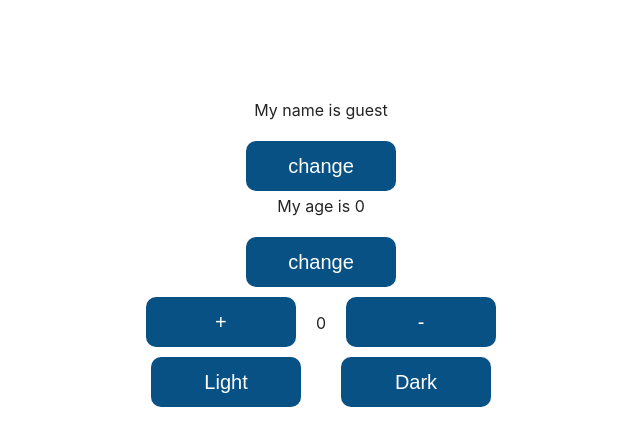
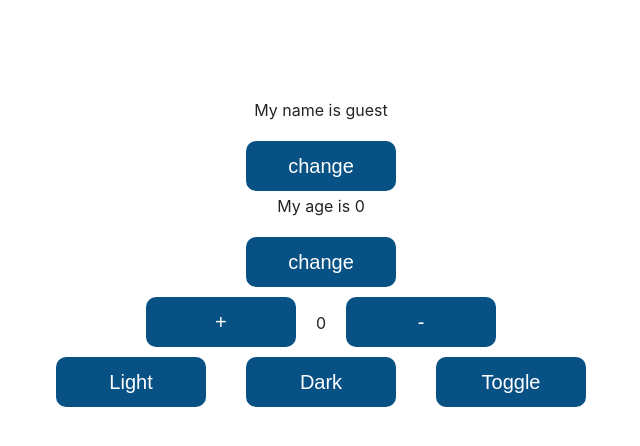
Before and after one commit to Leen-odeh3/react-training-2023, a React (Create React App) app: page / in a window 1280 px wide. Shown: the top 446 px of the page, without its empty margins (319-959 px from the left). Built offline with nearby package versions, Linux system fonts and the light colour scheme.

Commit message:
toggle theme

```diff
--- a/src/component/Usestate/Usestate.jsx
+++ b/src/component/Usestate/Usestate.jsx
@@ -5,7 +5,10 @@ const Usestate = () => {
   const [age, setage] = useState(0);
   const [count, setcount] = useState(0);
 
-const [theme ,settheme]=useState("light");
+  const [theme, settheme] = useState("light");
+
+  const color = theme === "dark" ? "light" : "dark";
+
   return (
     <div className={`app ${theme}`}>
       <p> My name is {name}</p>
@@ -18,8 +21,10 @@ const [theme ,settheme]=useState("light");
         <button onClick={() => setcount(count - 1)}> -</button>
       </div>
 
-      <button onClick={()=>settheme('light')}>Light</button>
-      <button onClick={()=>settheme('dark')}>Dark</button>
+      <button onClick={() => settheme("light")}>Light</button>
+      <button onClick={() => settheme("dark")}>Dark</button>
+
+      <button onClick={() => settheme(`${color}`)}>Toggle</button>
     </div>
   );
 };
```
